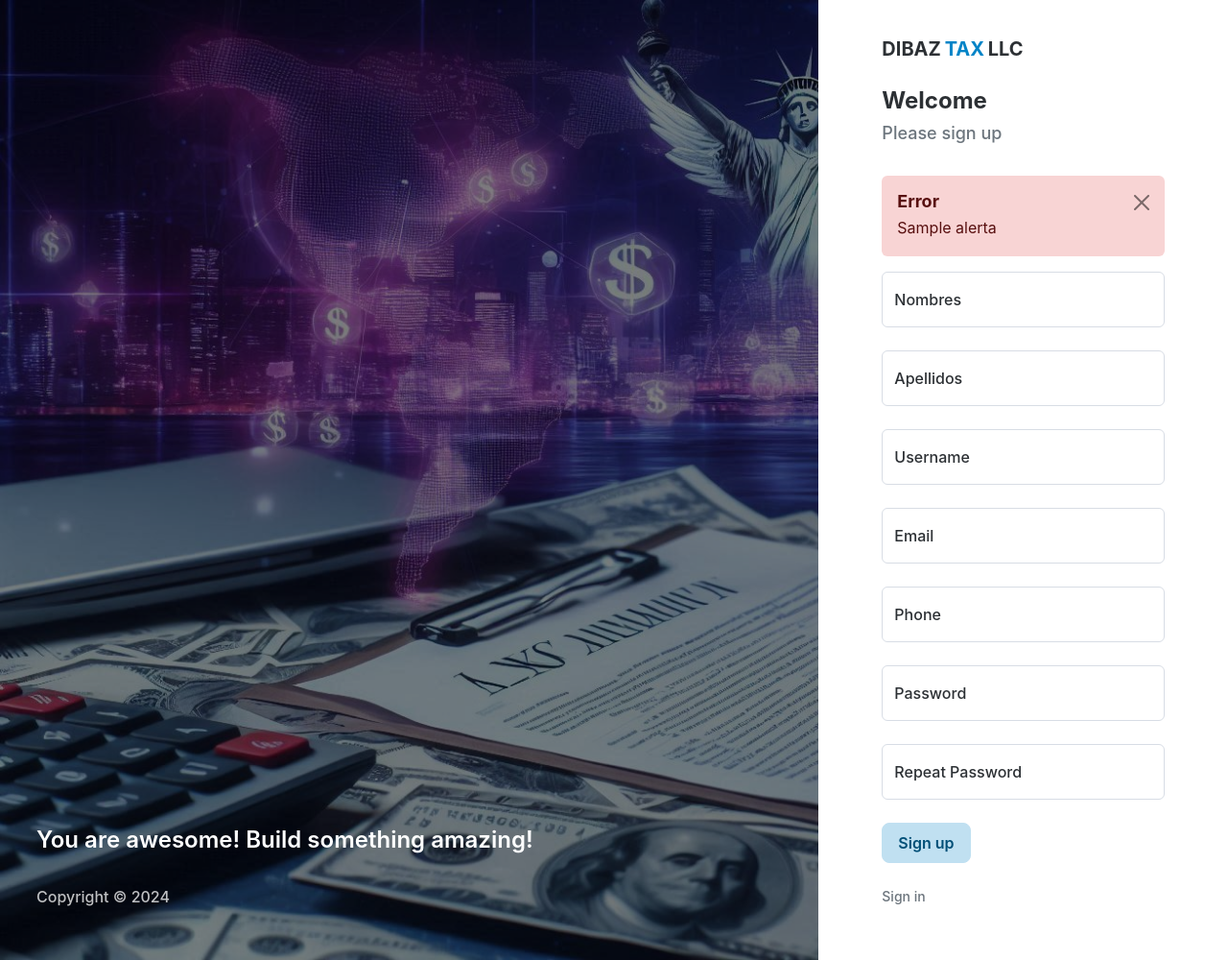
After one commit to eliaselp/DIBAX_TAX_LLC, a Django app: template templates/client/register.html in a window 1280 px wide. The commit adds this page. Shown: the whole page at 96% size. Run offline with Django 5.2, Linux system fonts and the light colour scheme; tables that the repository leaves empty hold one stand-in row (values such as "Sample post"); the template is opened without the code that fills it: values that come from a table or form of the project are taken from there, most other values are stand-ins (such as "Sample title", 1, 10 or a date in 2020); some libraries are stand-ins or nearby versions.

Commit message:
Add files via upload

```diff
--- /dev/null
+++ b/templates/client/register.html
@@ -0,0 +1,117 @@
+{% load static %}
+<!doctype html>
+<html lang="en">
+    <head>
+        <meta charset="utf-8">
+        <meta name="viewport" content="width=device-width,initial-scale=1.0">
+        <title>DIBAZ_TAX_LLC | ADMIN</title>
+        <meta name="robots" content="noindex, nofollow">
+
+        <!-- Favicon and touch Icons -->
+        <link href="{% static 'img/logo00.jfif' %}" rel="icon" type="image/x-icon">
+
+
+        <link rel="stylesheet" id="css-main" href="{% static 'admin/css/codebase.min-5.8.css' %} ">
+        <script async src="https://www.googletagmanager.com/gtag/js?id=G-9HQDQJJYW7"></script>
+        <script>window.dataLayer = window.dataLayer || [];function gtag(){dataLayer.push(arguments);}gtag('js', new Date());gtag('config', 'G-9HQDQJJYW7');</script>
+    </head>
+    <body>
+        <div id="page-container" class="main-content-boxed">
+            <main id="main-container">
+                <!--style="background-image: url('{% static 'admin/img/photo34@2x.jpg' %}');">-->
+                <div class="bg-image"
+                style="background-image: url('{% static 'img/bg_5.jpeg' %}');">
+                    <div class="row mx-0 bg-black-50">
+                        <div class="hero-static col-md-6 col-xl-8 d-none d-md-flex align-items-md-end">
+                            <div class="p-4">
+                                <p class="fs-3 fw-semibold text-white">
+                                    You are awesome! Build something amazing!
+                                </p>
+                                <p class="text-white-75 fw-medium">
+                                    Copyright &copy; <span
+                                    data-toggle="year-copy"></span>
+                                </p>
+                            </div>
+                        </div>
+                        <div class="hero-static col-md-6 col-xl-4 d-flex align-items-center bg-body-extra-light">
+                            <div class="content content-full">
+                                <div class="px-4 py-2 mb-4">
+                                    <a class="link-fx fw-bold" href="../../../../../../../../../../../">
+                                        <span class="fs-4 text-body-color">DIBAZ</span>
+                                        <span class="fs-4">TAX</span>
+                                        <span class="fs-4 text-body-color">LLC</span>
+                                    </a>
+                                    <h1 class="h3 fw-bold mt-4 mb-2">
+                                        Welcome
+                                    </h1>
+                                    <h2 class="h5 fw-medium text-muted mb-0">Please sign up</h2>
+                                </div>
+
+                                <form class="js-validation-signin px-4" action="../../../../../../../../register/" method="POST">
+                                    {% csrf_token %}
+                                    {% if Alerta %}
+                                        <div class="alert alert-danger alert-dismissible" role="alert" id="continer_alert">
+                                            <button type="button" class="btn-close" data-bs-dismiss="alert" aria-label="Close" id="close_alert"></button>
+                                            <h3 class="alert-heading fs-5 fw-bold mb-1">Error</h3>
+                                            <p class="mb-0">
+                                                {{Alerta}}
+                                            </p>
+                                        </div>
+                                        <script>
+                                            document.getElementById("close_alert").addEventListener('click',function(e){
+                                                document.getElementById("continer_alert").classList.add('d-none')
+                                            })
+                                        </script>
+                                    {% endif %}
+                                    <div class="form-floating mb-4">
+                                        {{register_form.fname}}
+                                        <label class="form-label" for="login-username">Nombres</label>
+                                    </div>
+                                    <div class="form-floating mb-4">
+                                        {{register_form.lname}}
+                                        <label class="form-label" for="login-password">Apellidos</label>
+                                    </div>
+                                    <div class="form-floating mb-4">
+                                        {{register_form.username}}
+                                        <label class="form-label" for="login-password">Username</label>
+                                    </div>
+                                    <div class="form-floating mb-4">
+                                        {{register_form.email}}
+                                        <label class="form-label" for="login-password">Email</label>
+                                    </div>
+                                    <div class="form-floating mb-4">
+                                        {{register_form.phone}}
+                                        <label class="form-label" for="login-password">Phone</label>
+                                    </div>
+                                    <div class="form-floating mb-4">
+                                        {{register_form.password1}}
+                                        <label class="form-label" for="login-password">Password</label>
+                                    </div>
+                                    <div class="form-floating mb-4">
+                                        {{register_form.password2}}
+                                        <label class="form-label" for="login-password">Repeat Password</label>
+                                    </div>
+                                    <div class="mb-4">
+                                        <button type="submit" class="btn btn-lg btn-alt-primary fw-semibold">
+                                            Sign up
+                                        </button>
+                                        <div class="mt-4 d-flex justify-content-between">
+                                            <a class="fs-sm fw-medium link-fx text-muted me-2 mb-1 d-inline-block"
+                                                href="../../../../../../../../../../../../../../login/">
+                                                Sign in
+                                            </a>
+                                        </div>
+                                    </div>
+                                </form>
+                            </div>
+                        </div>
+                    </div>
+                </div>
+            </main>
+        </div>
+        <script src="{% static 'admin/js/codebase.app.min-5.8.js' %}"></script>
+        <script src="{% static 'admin/js/jquery.min.js' %}"></script>
+        <script src="{% static 'admin/js/jquery.validate.min.js' %}"></script>
+        <script src="{% static 'admin/js/op_auth_signin.min.js' %}"></script>
+    </body>
+</html>
```
Also changed, not shown: templates/client/index.html (+44 -12 lines), templates/client/login.html (added, +102 -0 lines).
